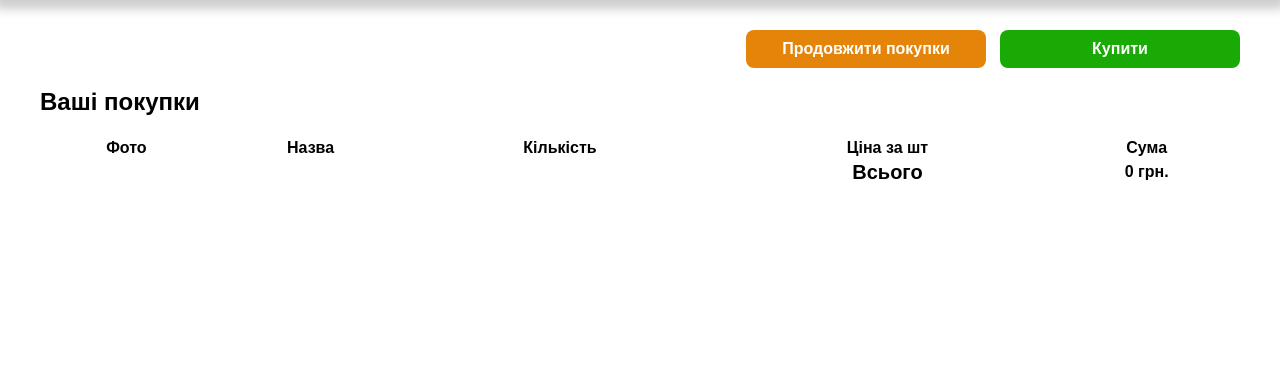
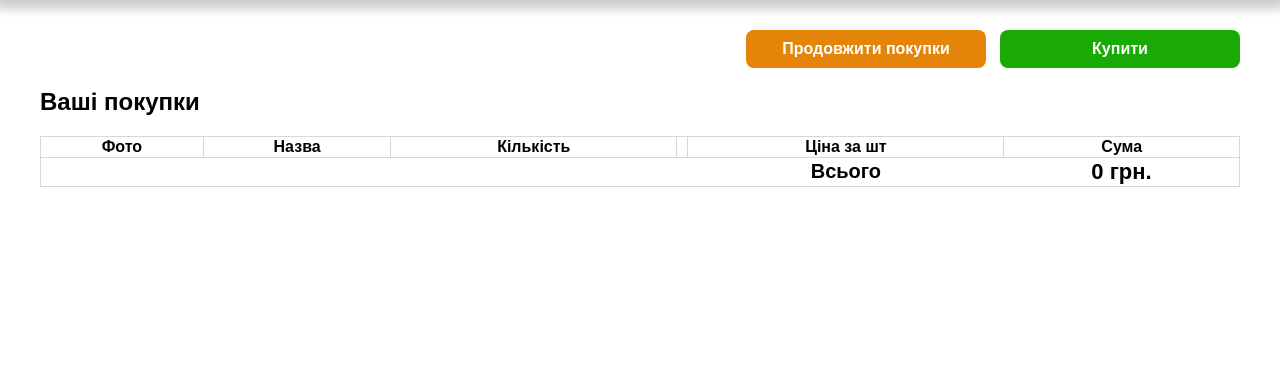
Before and after one commit to NIckson223/internet_magazin, a Django app: page /cart/ in a window 1280 px wide; the page is wider, and only the part inside the window is pictured. Shown: the part 72-458 px from the top of that part. Run offline with Django 4.2, Linux system fonts and the light colour scheme.

Commit message:
Fix: fix some design features

```diff
--- a/cart/templates/cart/detail.html
+++ b/cart/templates/cart/detail.html
@@ -15,10 +15,10 @@
         </div>
         <div class="cart_main">
             <h1>Ваші покупки</h1>
-            <table class="cart_table">
-                <thead>
-                <tr>
-                    <th>Фото</th>
+            <table class="cart_table cart_table_border">
+                <thead class="cart_table_header cart_table_border">
+                <tr class="cart_table_header cart_table_border">
+                    <th >Фото</th>
                     <th>Назва</th>
                     <th>Кількість</th>
                     <th></th>
@@ -29,7 +29,7 @@
                 <tbody>
                 {% for item in cart %}
                     {% with product=item.product %}
-                        <tr class="cart_item">
+                        <tr class="cart_item cart_table_border">
                             <td>
                                 <a href="{{ product.get_absolute_url }}">
                                     <img src="
@@ -48,11 +48,11 @@
                         </tr>
                     {% endwith %}
                 {% endfor %}
-                <tr class="total">
+                <tr class="total_price_label">
                     <td colspan="4"></td>
                     <td class="total_price_label"><b>Всього</b></td>
 
-                    <td class="total_price"><b>{{ cart.get_total_price }} грн.</b></td>
+                    <td class="total_cart"><b>{{ cart.get_total_price }} грн.</b></td>
                 </tr>
                 </tbody>
             </table>
--- a/shop/static/css/cart.css
+++ b/shop/static/css/cart.css
@@ -7,10 +7,17 @@
 
 }
 
-
+.cart_table_border, .cart_table_border>th, .cart_table_border>td{
+    border: 1px solid #d7d7d7;
+    border-radius: 10px;
+}
 .cart_table{
     width: 100%;
+    border-collapse: collapse;
+
 }
+
+
 .cart_wrap{
     display: flex;
     flex-direction: column;
@@ -22,6 +29,10 @@
     display: flex;
     flex-direction: row;
     justify-content: flex-end;
+}
+.cart_table_header{
+    border: 1px solid black;
+    padding-bottom: 18px;
 }
 
 .cart_item{
@@ -61,8 +72,12 @@
     text-align: center;
 }
 
-.total_price{
+.total_price, .total_cart{
     font-weight:bolder;
+}
+
+.total_cart{
+    font-size: 22px;
 }
 
 .total_price_label{
--- a/shop/templates/shop/product/detail.html
+++ b/shop/templates/shop/product/detail.html
@@ -38,7 +38,7 @@
                         {% csrf_token %}
                         <input type="submit" value="Add to cart">
                         </form>
-                        <button>
+                        <button type="submit">
                             Купити
                         </button>
                     </div>
```
Also changed, not shown: db.sqlite3.
